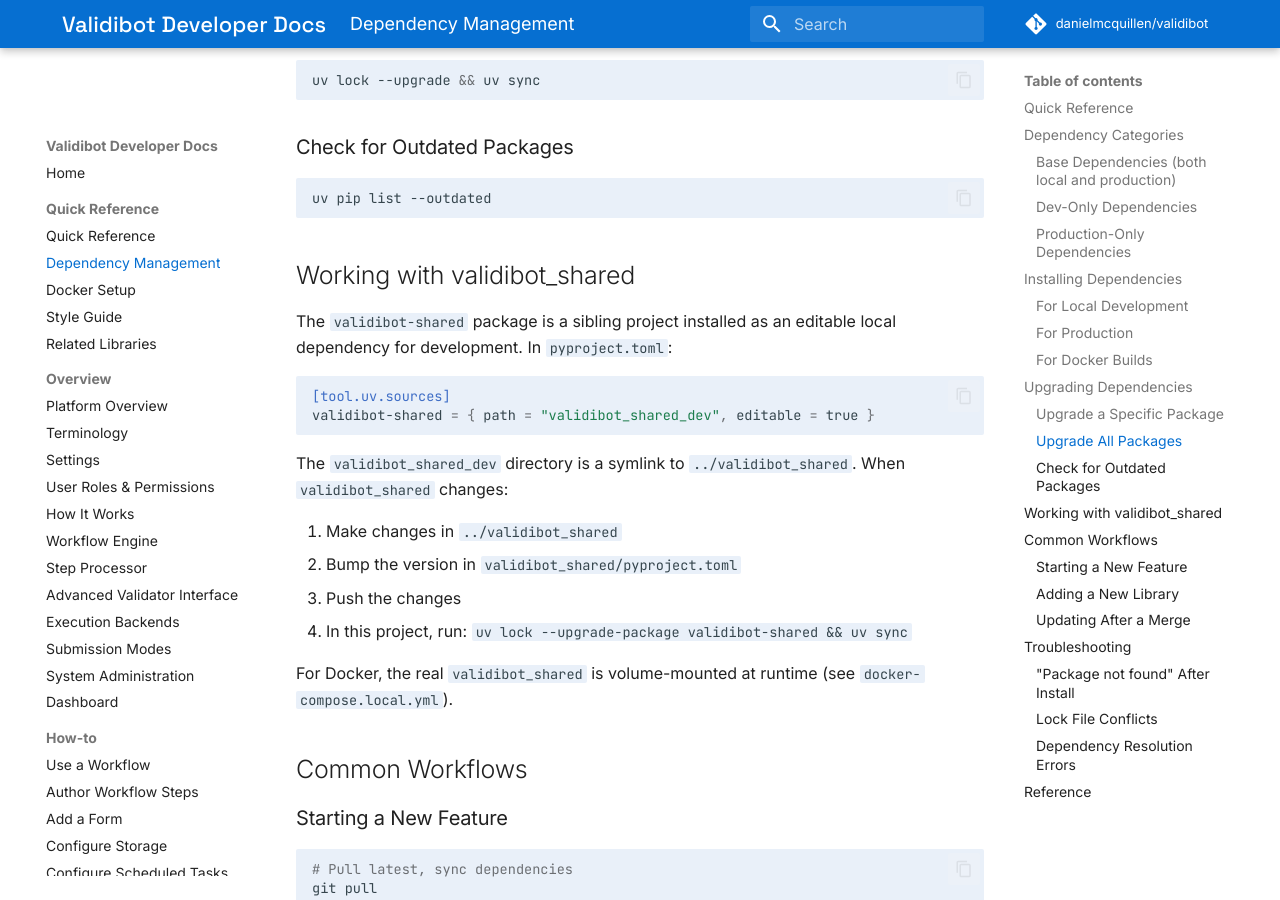
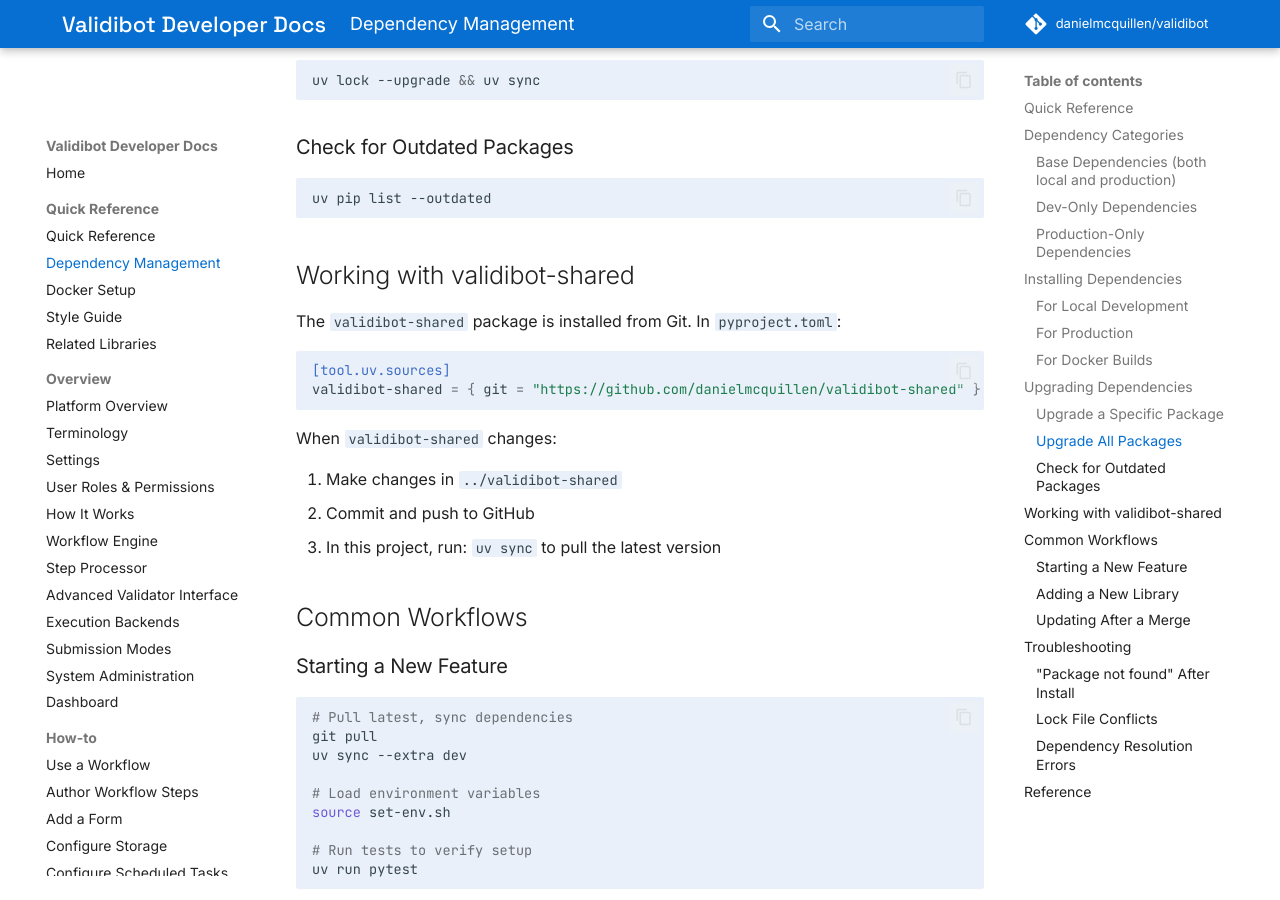
Before and after one commit to danielmcquillen/validibot, an MkDocs documentation site: the page built from docs/dev_docs/dependency-management.md, in a window 1280 px wide and 900 px high, scrolled down 2354 px. Built offline with MkDocs 1.6.1 and Material for MkDocs 9.7.7, drawn with Linux system fonts in a browser that asks for light colours; comment, search, counter and statistics services are not loaded.

Commit message:
Remove old refs to sym linked code

````diff
--- a/docker-compose.local.yml
+++ b/docker-compose.local.yml
@@ -26,7 +26,6 @@
     volumes:
       - validibot_local_venv:/app/.venv
       - .:/app
-      - ../validibot_shared:/app/validibot_shared_dev
       - media_volume:/app/media
       # Shared storage volume for validation files (accessible by validator containers)
       - validibot_local_storage:/app/storage
--- a/docs/dev_docs/dependency-management.md
+++ b/docs/dev_docs/dependency-management.md
@@ -92,23 +92,20 @@
 uv pip list --outdated
 ```
 
-## Working with validibot_shared
+## Working with validibot-shared
 
-The `validibot-shared` package is a sibling project installed as an editable local dependency for development. In `pyproject.toml`:
+The `validibot-shared` package is installed from Git. In `pyproject.toml`:
 
 ```toml
 [tool.uv.sources]
-validibot-shared = { path = "validibot_shared_dev", editable = true }
+validibot-shared = { git = "https://github.com/danielmcquillen/validibot-shared" }
 ```
 
-The `validibot_shared_dev` directory is a symlink to `../validibot_shared`. When `validibot_shared` changes:
+When `validibot-shared` changes:
 
-1. Make changes in `../validibot_shared`
-2. Bump the version in `validibot_shared/pyproject.toml`
-3. Push the changes
-4. In this project, run: `uv lock --upgrade-package validibot-shared && uv sync`
-
-For Docker, the real `validibot_shared` is volume-mounted at runtime (see `docker-compose.local.yml`).
+1. Make changes in `../validibot-shared`
+2. Commit and push to GitHub
+3. In this project, run: `uv sync` to pull the latest version
 
 ## Common Workflows
 
--- a/pyproject.toml
+++ b/pyproject.toml
@@ -11,7 +11,6 @@
 name = "validibot"
 version = "0.1.0"
 description = "A simple data validation service"
-readme = "README.md"
 requires-python = ">=3.13"
 license = { text = "AGPL-3.0-only" }
 authors = [
````
Also changed, not shown: docs/dev_docs/docker.md (+11 -4 lines), 5 other files.
